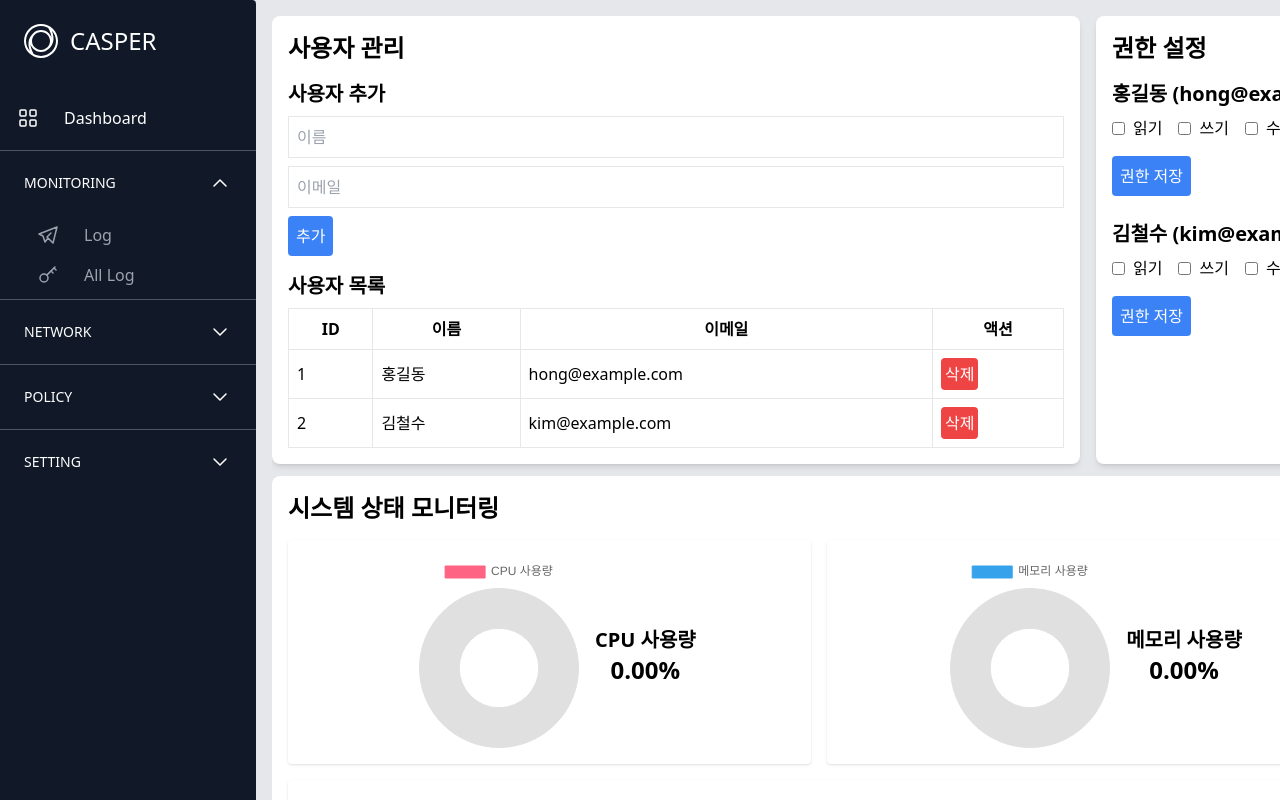
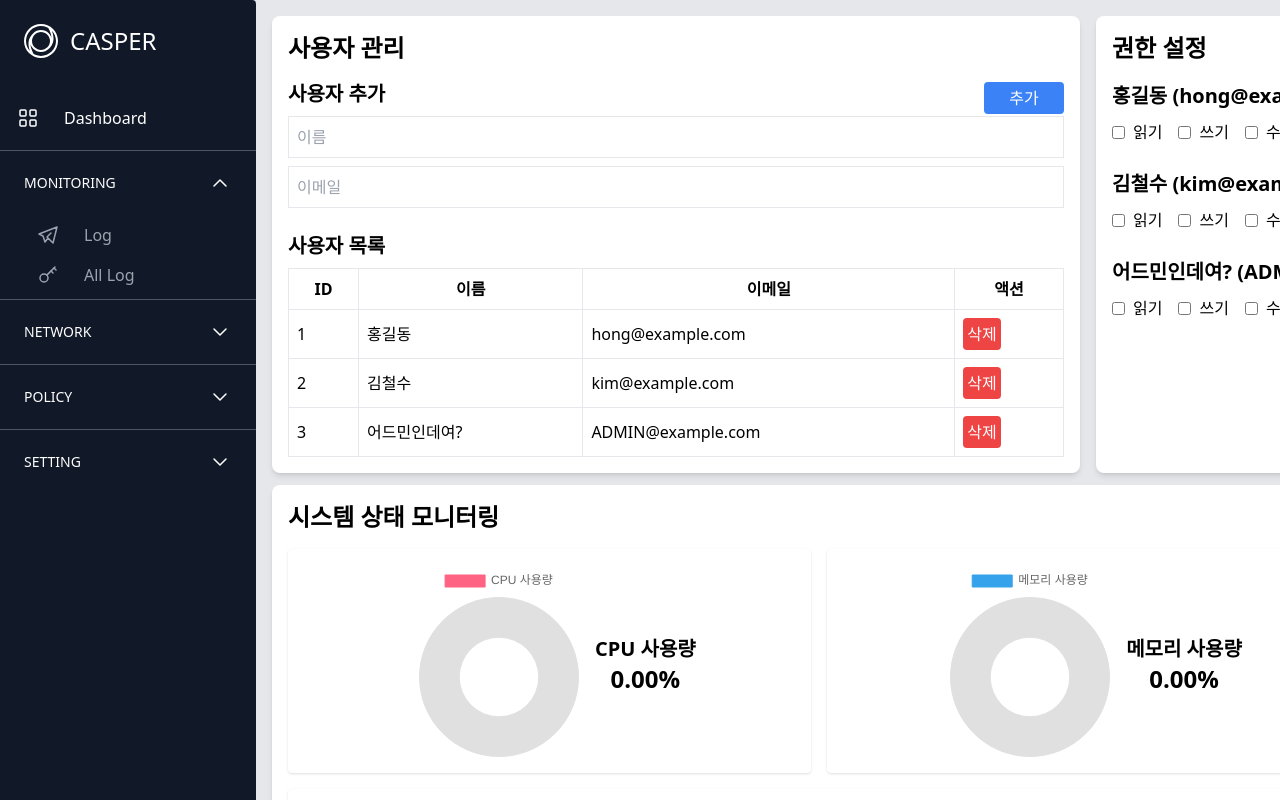
Before and after one commit to root-dove/hackerton_web_front, a React (Create React App) app: page /Setting/Admin in a window 1280 px wide. Built offline with nearby package versions, Linux system fonts and the light colour scheme.

Commit message:
9/11 feat.SMONGS

```diff
--- a/src/components/Log/LogSearch.js
+++ b/src/components/Log/LogSearch.js
@@ -11,6 +11,9 @@ const LogSearch = () => {
   });
 
   const handleSearch = () => {
+    toast.error('이걸 원해?',{
+      theme: "colored"
+    })
     console.log('검색 실행', searchTerm, filterOptions);
   };
 
@@ -31,6 +34,9 @@ const LogSearch = () => {
   const save = () => {
     toast.info('해주겠니?')
   }
+
+
+
   return (
     <div className="p-4 bg-white shadow-md rounded-lg">
       <div className="flex justify-between items-center mb-4">
--- a/src/components/admin/PermissionSettings.js
+++ b/src/components/admin/PermissionSettings.js
@@ -37,13 +37,20 @@ const PermissionSettings = () => {
 
   return (
     <>
-        <div className="p-4 bg-white shadow-md rounded-lg">
+      <div className="p-4 bg-white shadow-md rounded-lg">
         <h1 className="text-2xl font-bold mb-4">권한 설정</h1>
 
         {users.map((user) => (
             <div key={user.id} className="mb-6">
-            <h2 className="text-xl font-semibold mb-2">{user.name} ({user.email})</h2>
-
+              <div className=' flex items-center justify-between'>
+                <h2 className="text-xl font-semibold mb-2">{user.name} ({user.email})</h2>
+                <button
+                    onClick={() => handleSavePermissions(user.id)}
+                    className="bg-blue-500 text-white p-2 rounded"
+                >
+                    권한 저장
+                </button>
+              </div>
             <div className="flex gap-4 mb-4">
                 {permissions.map((permission) => (
                 <label key={permission} className="inline-flex items-center">
@@ -58,12 +65,6 @@ const PermissionSettings = () => {
                 ))}
             </div>
 
-            <button
-                onClick={() => handleSavePermissions(user.id)}
-                className="bg-blue-500 text-white p-2 rounded"
-            >
-                권한 저장
-            </button>
             </div>
         ))}
         </div>
--- a/src/components/admin/SystemStatusMonitor.js
+++ b/src/components/admin/SystemStatusMonitor.js
@@ -17,7 +17,6 @@ const SystemStatusMonitor = () => {
   const [memoryUsage, setMemoryUsage] = useState(0);
   const [diskUsage, setDiskUsage] = useState(0);
 
-  // 더미 데이터 업데이트 함수 (실제 API 호출로 대체 가능)
   const fetchSystemData = () => {
     setCpuUsage(Math.random() * 100); // 0~100 사이의 랜덤 값
     setMemoryUsage(Math.random() * 100); // 0~100 사이의 랜덤 값
@@ -25,7 +24,6 @@ const SystemStatusMonitor = () => {
   };
 
   useEffect(() => {
-    // 10초마다 데이터 업데이트
     const interval = setInterval(fetchSystemData, 10000);
     return () => clearInterval(interval);
   }, []);
--- a/src/components/admin/UserManagement.js
+++ b/src/components/admin/UserManagement.js
@@ -19,11 +19,20 @@ const UserManagement = () => {
   };
 
   return (
-    <div className="p-4 bg-white shadow-md rounded-lg">
+    <div className="p-4 bg-white shadow-md rounded-lg overflow-y-auto">
       <h1 className="text-2xl font-bold mb-4">사용자 관리</h1>
 
       <div className="mb-4">
-        <h2 className="text-xl font-semibold mb-2">사용자 추가</h2>
+        <div className=' flex items-center justify-between'>
+          <h2 className="text-xl font-semibold mb-2">사용자 추가</h2>
+          <button
+            onClick={handleAddUser}
+            className="bg-blue-500 text-white p-1 rounded w-20"
+          >
+            추가
+          </button>
+        </div>
+
         <input
           type="text"
           placeholder="이름"
@@ -38,12 +47,6 @@ const UserManagement = () => {
           onChange={(e) => setNewUser({ ...newUser, email: e.target.value })}
           className="border p-2 mb-2 w-full"
         />
-        <button
-          onClick={handleAddUser}
-          className="bg-blue-500 text-white p-2 rounded"
-        >
-          추가
-        </button>
       </div>
 
       <div>
--- a/src/data/users/users.json
+++ b/src/data/users/users.json
@@ -10,5 +10,12 @@
         "name": "김철수",
         "email": "kim@example.com",
         "permissions": []
+    },
+
+    {
+        "id": 3,
+        "name": "어드민인데여?",
+        "email": "ADMIN@example.com",
+        "permissions": []
     }
 ]
--- a/src/routes/setting/AdminPage.js
+++ b/src/routes/setting/AdminPage.js
@@ -5,7 +5,7 @@ import SystemStatusMonitor from '../../components/admin/SystemStatusMonitor';
 
 const AdminPage = () => {
   return (
-    <div className='h-screen overflow-y-auto'>
+    <div className='h-screen '>
         <div className='flex-grow-1'>
             <div className="grid grid-cols-2 gap-4">
                 <UserManagement />
```
